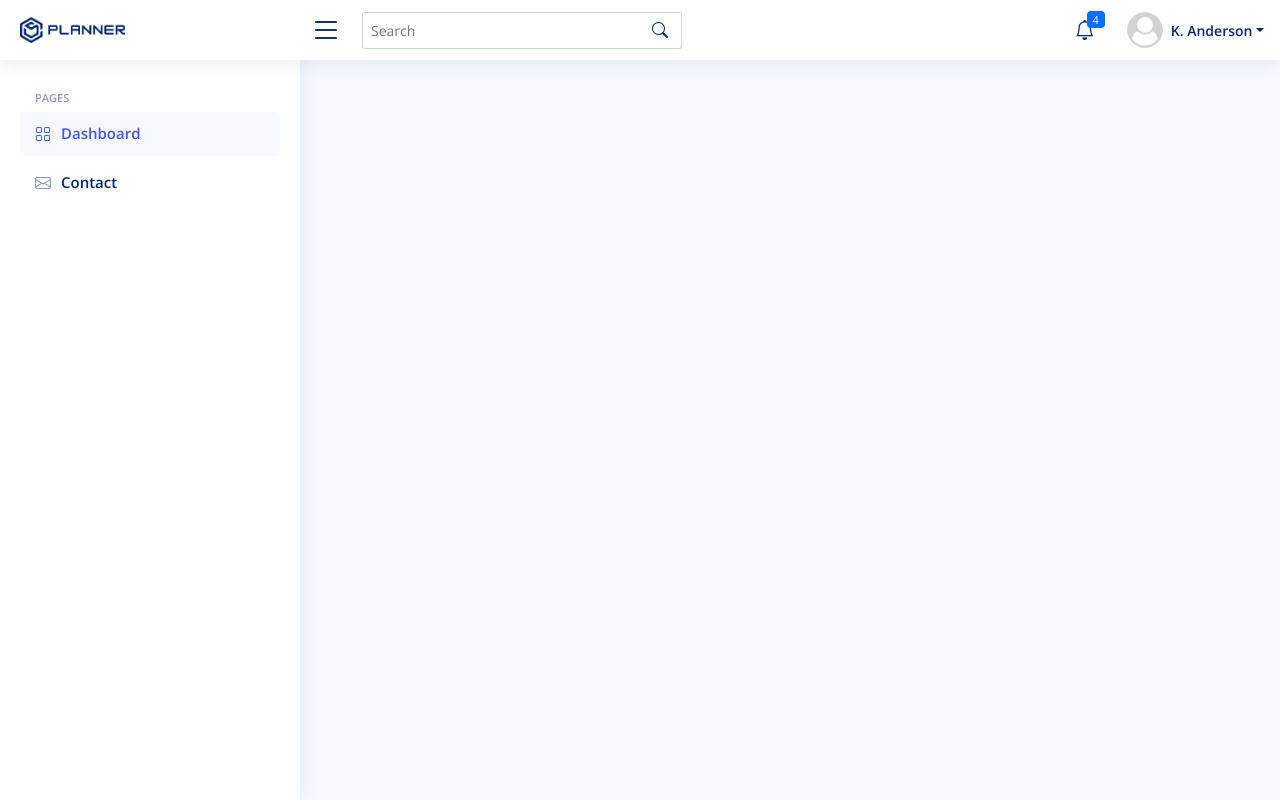
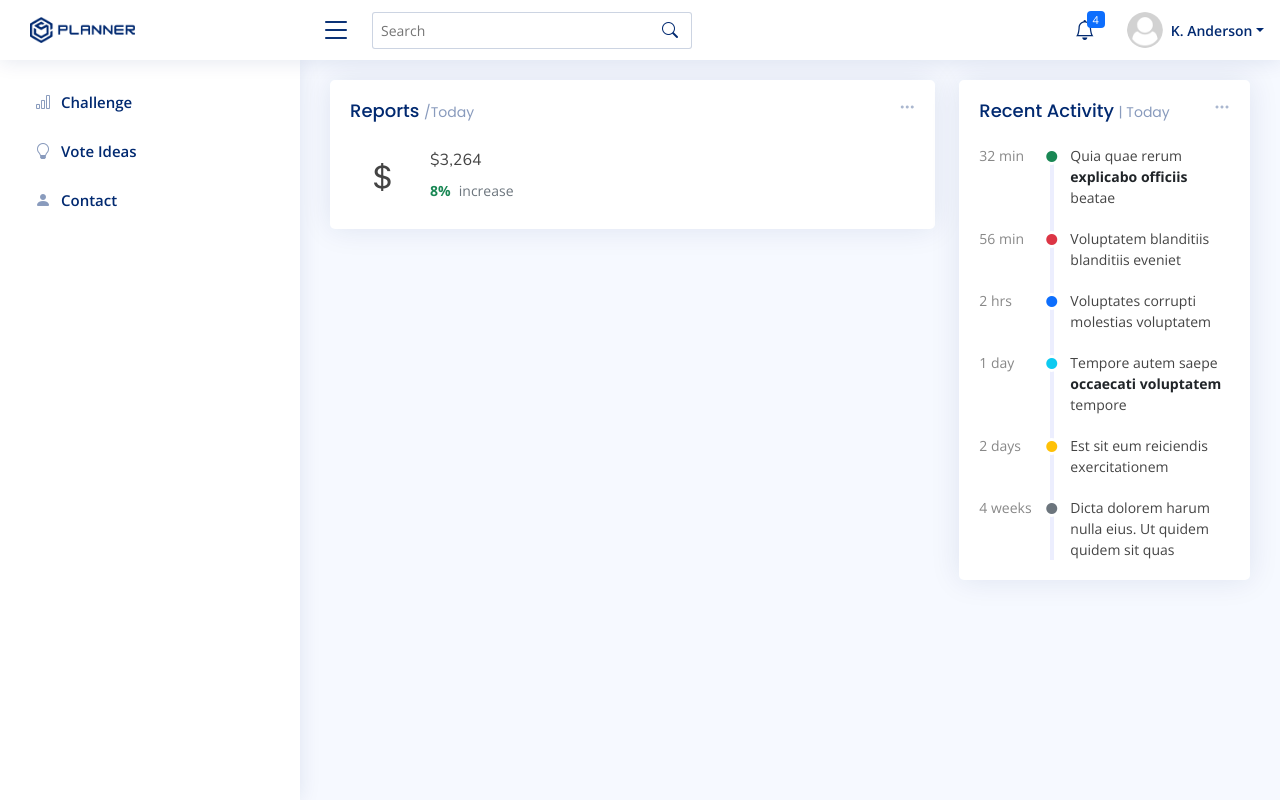
Before and after one commit to Devesh-Shirsath/IdeaDeployer, a React (Create React App) app: page / in a window 1280 px wide. Built offline with nearby package versions, Linux system fonts and the light colour scheme.

Commit message:
main.js added

```diff
--- a/src/App.css
+++ b/src/App.css
@@ -343,6 +343,7 @@ h1, h2, h3, h4, h5, h6 {
 @media (min-width: 1200px) {
   .logo {
     width: 280px;
+    margin-left: 10px;
   }
 }
 .logo img {
--- a/src/App.js
+++ b/src/App.js
@@ -1,5 +1,6 @@
 import React from 'react';
 import './App.css';
+import Main from './components/main';
 import Navbar from './components/navbar';
 import Sidebar from './components/sidebar';
 
@@ -8,6 +9,7 @@ function App() {
     <div className="App">
       <Navbar />
       <Sidebar />
+      <Main />
     </div>
   );
 }
--- /dev/null
+++ b/src/components/card.js
@@ -0,0 +1,46 @@
+import React, { useState, useEffect } from "react";
+
+function Card() {
+  return (
+    <div className="col-lg-8">
+      <div className="row">
+        <div className="col-12">
+          <div className="card">
+
+            <div className="filter">
+              <a className="icon" href="#" data-bs-toggle="dropdown"><i className="bi bi-three-dots"></i></a>
+              <ul className="dropdown-menu dropdown-menu-end dropdown-menu-arrow">
+                <li className="dropdown-header text-start">
+                  <h6>Filter</h6>
+                </li>
+
+                <li><a className="dropdown-item" href="#">Today</a></li>
+                <li><a className="dropdown-item" href="#">This Month</a></li>
+                <li><a className="dropdown-item" href="#">This Year</a></li>
+              </ul>
+            </div>
+
+            <div className="card-body">
+              <h5 className="card-title">Reports <span>/Today</span></h5>
+
+              <div className="d-flex align-items-center">
+                <div className="card-icon rounded-circle d-flex align-items-center justify-content-center">
+                  <i className="bi bi-currency-dollar"></i>
+                </div>
+                <div className="ps-3">
+                  <h6>$3,264</h6>
+                  <span className="text-success small pt-1 fw-bold">8%</span> <span className="text-muted small pt-2 ps-1">increase</span>
+
+                </div>
+              </div>
+
+            </div>
+
+          </div>
+        </div>
+      </div>
+    </div>
+  );
+}
+
+export default Card;
--- /dev/null
+++ b/src/components/main.js
@@ -0,0 +1,18 @@
+import React, { useState, useEffect } from "react";
+import Card from "./card";
+import Rightsidebar from "./rightsidebar";
+
+function Main() {
+    return (
+        <main id="main" className="main">
+            <section className="section dashboard">
+                <div className="row">
+                    <Card />
+                    <Rightsidebar />
+                </div>
+            </section>
+        </main>
+    );
+}
+
+export default Main;
--- /dev/null
+++ b/src/components/rightsidebar.js
@@ -0,0 +1,81 @@
+import React, { useState, useEffect } from "react";
+
+function Rightsidebar() {
+    return (
+        <div className="col-lg-4">
+            <div className="card">
+                <div className="filter">
+                    <a className="icon" href="#" data-bs-toggle="dropdown"><i className="bi bi-three-dots"></i></a>
+                    <ul className="dropdown-menu dropdown-menu-end dropdown-menu-arrow">
+                        <li className="dropdown-header text-start">
+                            <h6>Filter</h6>
+                        </li>
+
+                        <li><a className="dropdown-item" href="#">Today</a></li>
+                        <li><a className="dropdown-item" href="#">This Month</a></li>
+                        <li><a className="dropdown-item" href="#">This Year</a></li>
+                    </ul>
+                </div>
+
+                <div className="card-body">
+                    <h5 className="card-title">Recent Activity <span>| Today</span></h5>
+
+                    <div className="activity">
+
+                        <div className="activity-item d-flex">
+                            <div className="activite-label">32 min</div>
+                            <i className='bi bi-circle-fill activity-badge text-success align-self-start'></i>
+                            <div className="activity-content">
+                                Quia quae rerum <a href="#" className="fw-bold text-dark">explicabo officiis</a> beatae
+                            </div>
+                        </div>
+
+                        <div className="activity-item d-flex">
+                            <div className="activite-label">56 min</div>
+                            <i className='bi bi-circle-fill activity-badge text-danger align-self-start'></i>
+                            <div className="activity-content">
+                                Voluptatem blanditiis blanditiis eveniet
+                            </div>
+                        </div>
+
+                        <div className="activity-item d-flex">
+                            <div className="activite-label">2 hrs</div>
+                            <i className='bi bi-circle-fill activity-badge text-primary align-self-start'></i>
+                            <div className="activity-content">
+                                Voluptates corrupti molestias voluptatem
+                            </div>
+                        </div>
+
+                        <div className="activity-item d-flex">
+                            <div className="activite-label">1 day</div>
+                            <i className='bi bi-circle-fill activity-badge text-info align-self-start'></i>
+                            <div className="activity-content">
+                                Tempore autem saepe <a href="#" className="fw-bold text-dark">occaecati voluptatem</a> tempore
+                            </div>
+                        </div>
+
+                        <div className="activity-item d-flex">
+                            <div className="activite-label">2 days</div>
+                            <i className='bi bi-circle-fill activity-badge text-warning align-self-start'></i>
+                            <div className="activity-content">
+                                Est sit eum reiciendis exercitationem
+                            </div>
+                        </div>
+
+                        <div className="activity-item d-flex">
+                            <div className="activite-label">4 weeks</div>
+                            <i className='bi bi-circle-fill activity-badge text-muted align-self-start'></i>
+                            <div className="activity-content">
+                                Dicta dolorem harum nulla eius. Ut quidem quidem sit quas
+                            </div>
+                        </div>
+
+                    </div>
+
+                </div>
+            </div>
+        </div>
+    );
+}
+
+export default Rightsidebar;
--- a/src/components/sidebar.js
+++ b/src/components/sidebar.js
@@ -6,17 +6,23 @@ function Sidebar() {
 
         <ul className="sidebar-nav" id="sidebar-nav">
 
-          <li className="nav-heading">Pages</li>
           <li className="nav-item">
-            <a className="nav-link " href="index.html">
-              <i className="bi bi-grid"></i>
-              <span>Dashboard</span>
+            <a className="nav-link collapsed" href="index.html">
+              <i className="bi bi-bar-chart"></i>
+              <span>Challenge</span>
+            </a>
+          </li>
+
+          <li className="nav-item">
+            <a className="nav-link collapsed" href="index.html">
+              <i className="bi bi-lightbulb"></i>
+              <span>Vote Ideas</span>
             </a>
           </li>
 
           <li className="nav-item">
             <a className="nav-link collapsed" href="pages-contact.html">
-              <i className="bi bi-envelope"></i>
+              <i className="bi bi-person-fill"></i>
               <span>Contact</span>
             </a>
           </li>
```
Also changed, not shown: public/assets/idea-bulb.svg (added).
